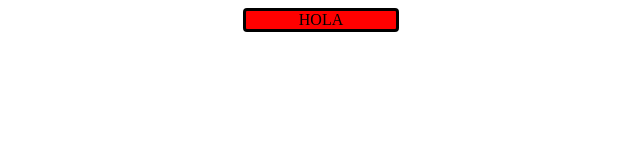
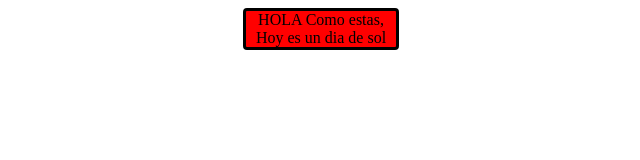
Before and after one commit to Mauriciojesus1983/Aprendiendo, a plain HTML site: page clases css/bordes/index.html in a window 1280 px wide. Shown: the whole page, without its empty margins (319-959 px from the left). Drawn offline with Linux system fonts and the light colour scheme.

Commit message:
agrege, hoy es un dia de sol, en el archivo index.html

```diff
--- a/clases css/bordes/index.html
+++ b/clases css/bordes/index.html
@@ -6,7 +6,7 @@
 </head>
 <body>
     <div>
-        HOLA
+        HOLA Como estas, Hoy es un dia de sol
     </div>
 </body>
 </html>
```
